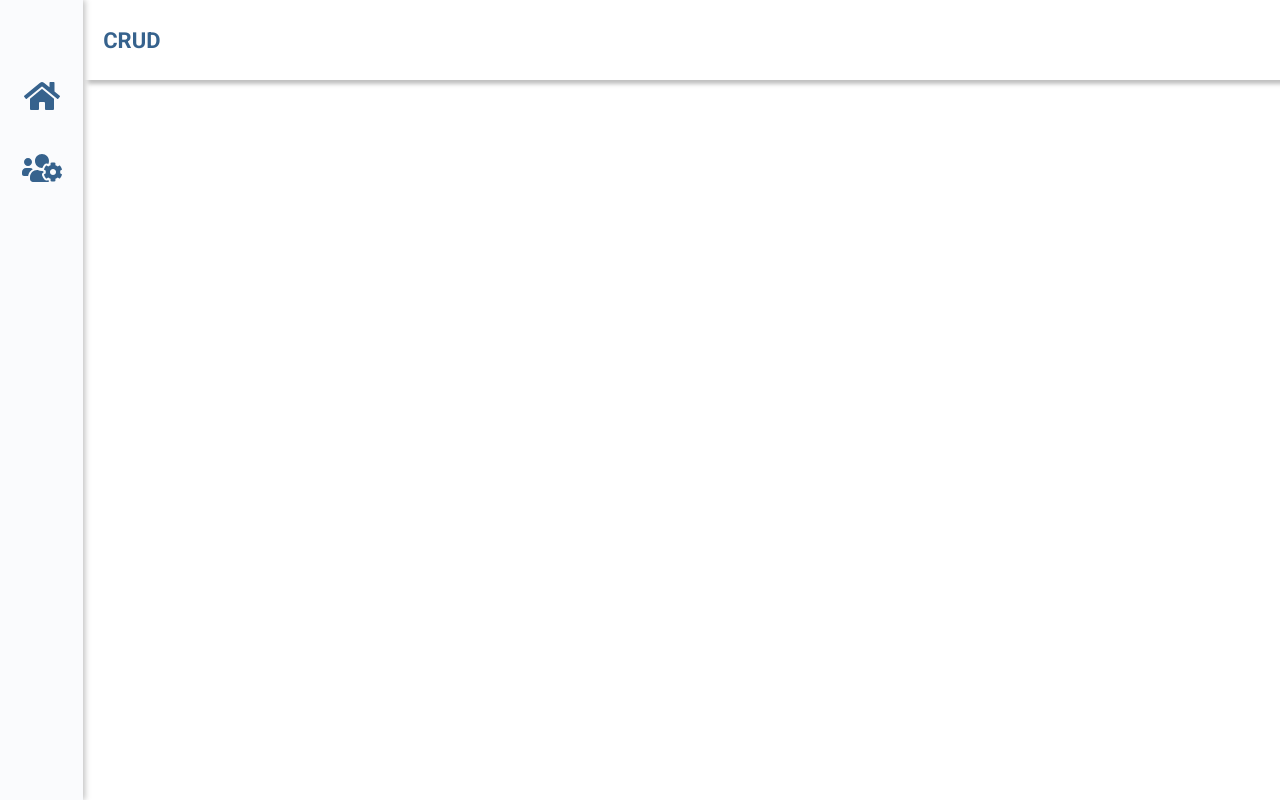
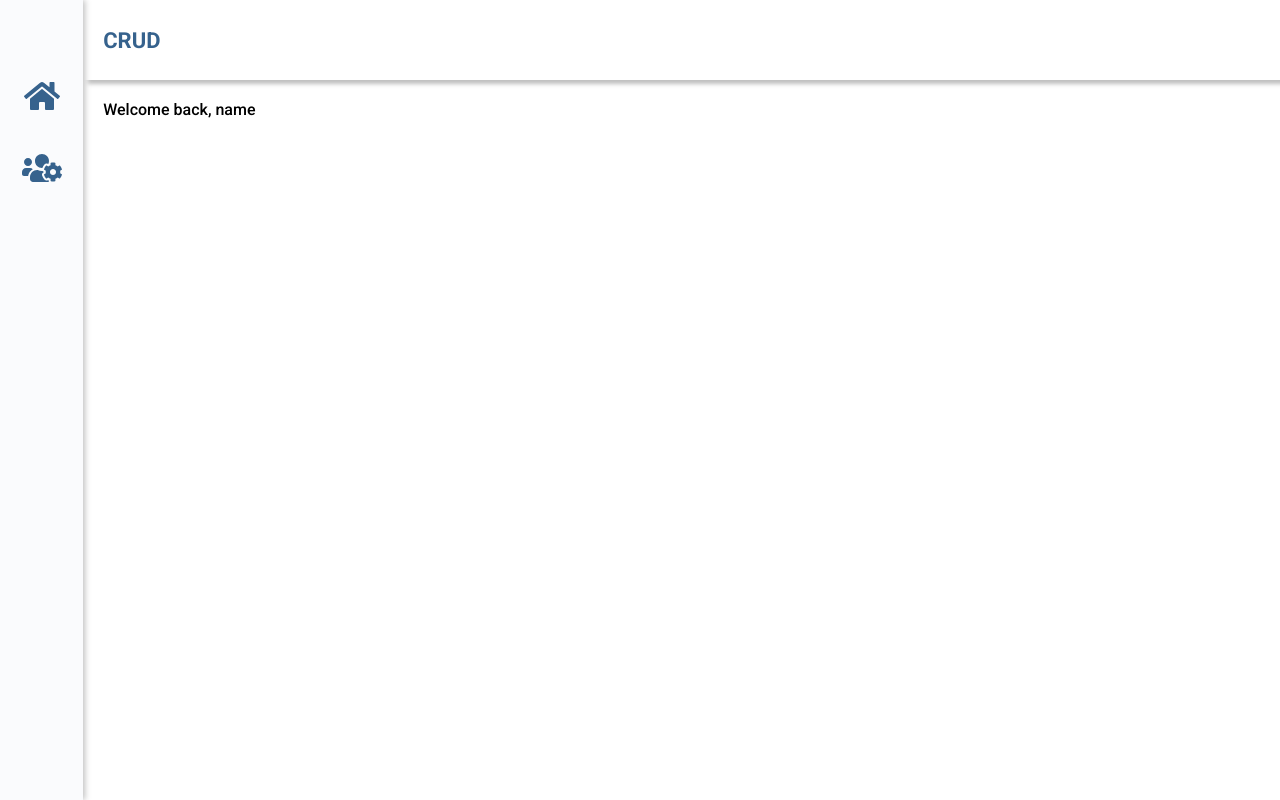
Before and after one commit to william-james-pj/crud-usuario, a Vue app: page / in a window 1280 px wide. Before the commit this address had no page. Built offline with nearby package versions, Linux system fonts and the light colour scheme.

Commit message:
Vue ruoter

```diff
--- a/src/components/BarLeft.vue
+++ b/src/components/BarLeft.vue
@@ -1,7 +1,11 @@
 <template>
     <div id="bar-left-container">
-        <font-awesome-icon id="icon" icon="home" size="2x" />
-        <font-awesome-icon id="icon" icon="users-cog" size="2x" />
+        <router-link to="/"
+            ><font-awesome-icon id="icon" icon="home" size="2x"
+        /></router-link>
+        <router-link to="/Users"
+            ><font-awesome-icon id="icon" icon="users-cog" size="2x"
+        /></router-link>
     </div>
 </template>
 
--- a/src/router/index.js
+++ b/src/router/index.js
@@ -1,11 +1,19 @@
 import { createRouter, createWebHistory } from "vue-router";
 
+import Home from "../views/Home.vue";
+import Users from "../views/Users.vue";
+
 const routes = [
-    // {
-    //   path: "/",
-    //   name: "Home",
-    //   component: Home
-    // }
+    {
+        path: "/",
+        name: "Home",
+        component: Home
+    },
+    {
+        path: "/users",
+        name: "Users",
+        component: Users
+    }
 ];
 
 const router = createRouter({
--- /dev/null
+++ b/src/views/Home.vue
@@ -0,0 +1,19 @@
+<template>
+    <div id="home-container">
+        <p>Welcome back, name</p>
+    </div>
+</template>
+
+<script>
+export default {
+    name: "Home"
+};
+</script>
+
+<style>
+#home-container {
+    width: 100%;
+    height: 100%;
+    padding: 20px;
+}
+</style>
--- a/src/views/Layout.vue
+++ b/src/views/Layout.vue
@@ -1,6 +1,8 @@
 <template>
     <div id="layout-container">
-        <div class="context-layout"></div>
+        <div class="context-layout">
+            <router-view></router-view>
+        </div>
         <div class="bar-left-layout">
             <BarLeft />
         </div>
--- /dev/null
+++ b/src/views/Users.vue
@@ -0,0 +1,19 @@
+<template>
+    <div id="users-container">
+        <p>Usuario</p>
+    </div>
+</template>
+
+<script>
+export default {
+    name: "Users"
+};
+</script>
+
+<style>
+#users-container {
+    width: 100%;
+    height: 100%;
+    padding: 20px;
+}
+</style>
```
